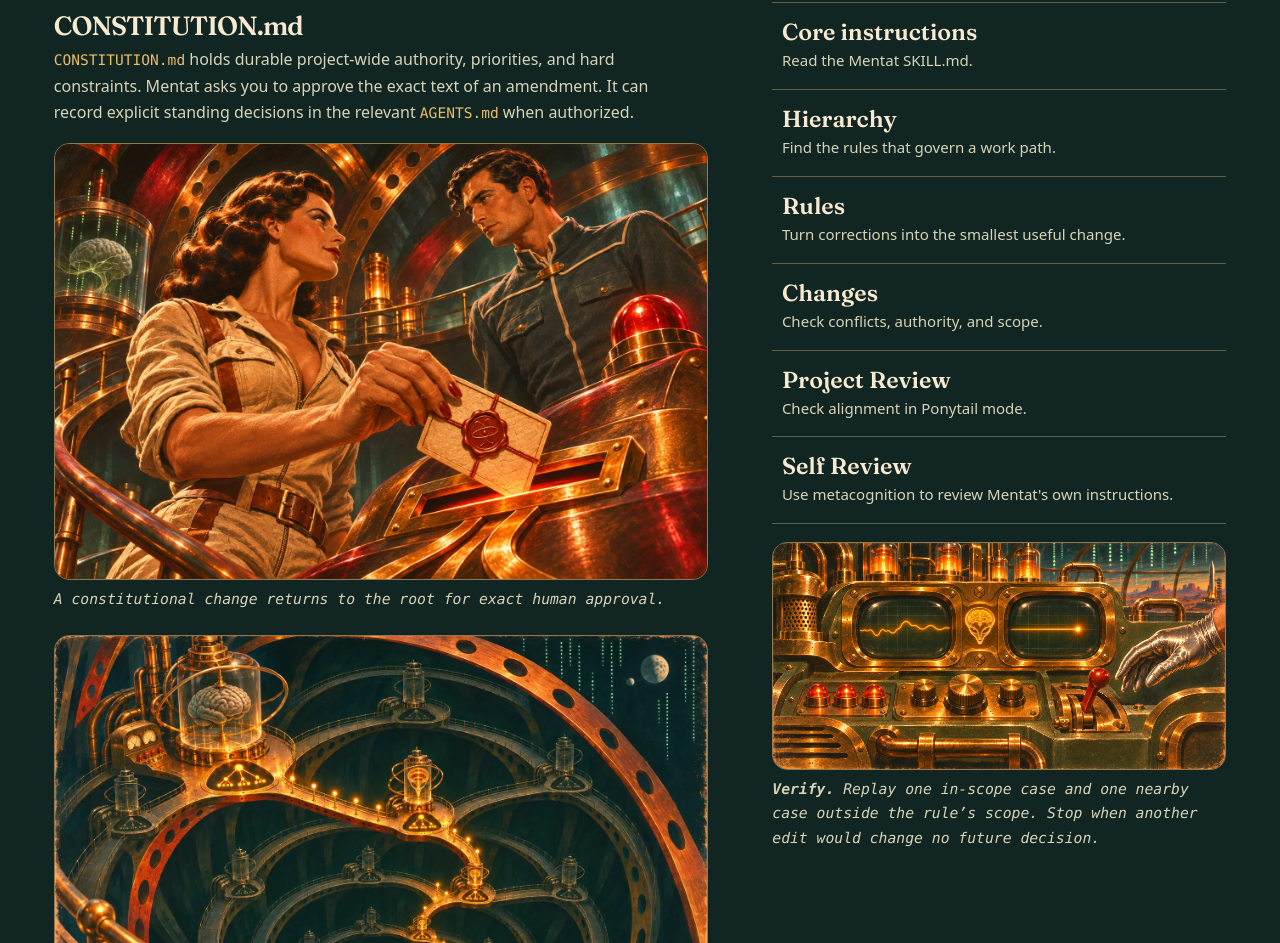
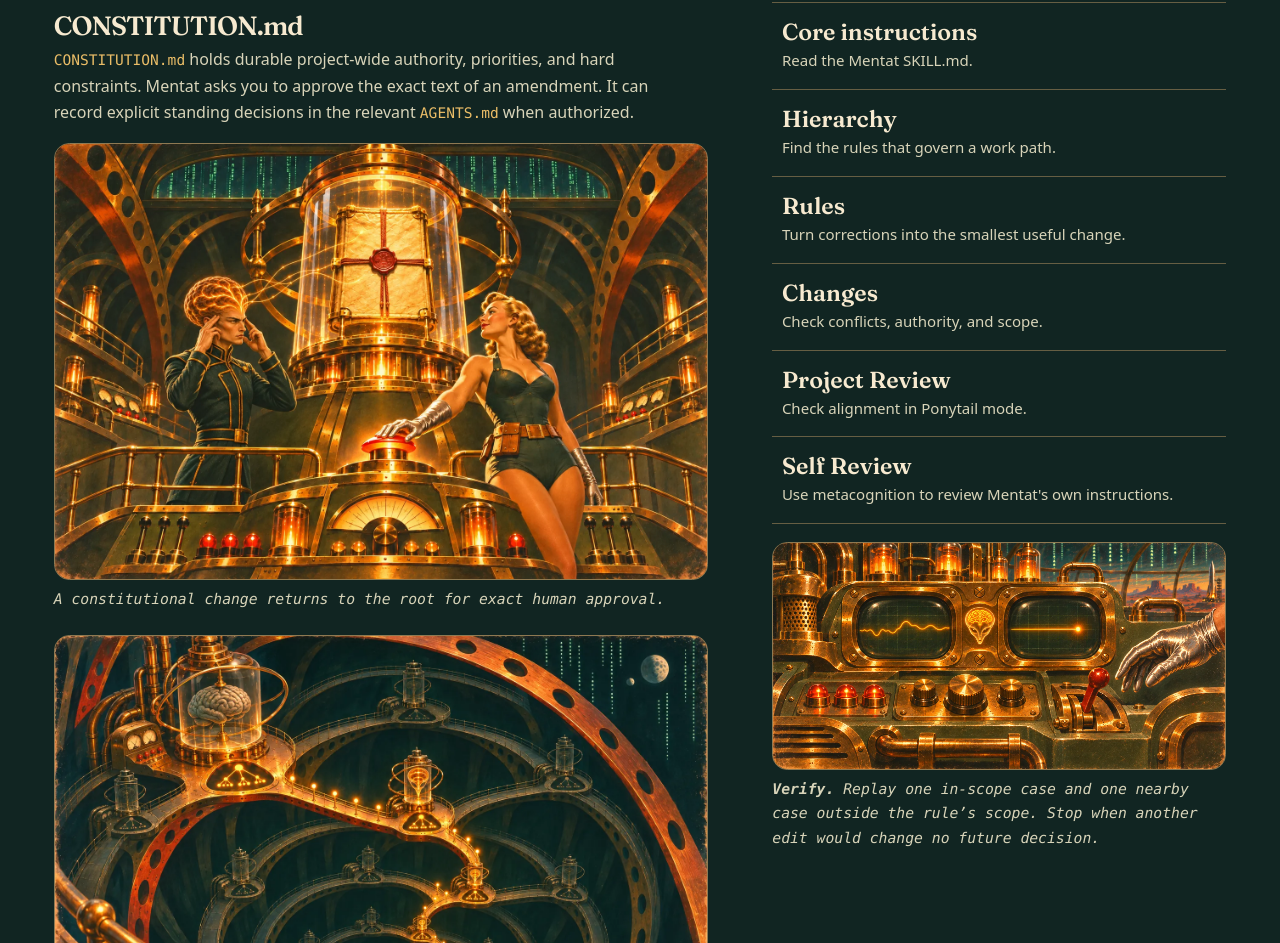
Before and after one commit to Insighttful/mentat, a plain HTML site: page docs/index.html in a window 1280 px wide. Shown: the part 2469-3412 px from the top of the page. Drawn offline with Linux system fonts and the light colour scheme.

Commit message:
Update Constitution artwork with Mentat

```diff
--- a/docs/index.html
+++ b/docs/index.html
@@ -209,8 +209,8 @@
               <h3>CONSTITUTION.md</h3>
               <p><code>CONSTITUTION.md</code> holds durable project-wide authority, priorities, and hard constraints. Mentat asks you to approve the exact text of an amendment. It can record explicit standing decisions in the relevant <code>AGENTS.md</code> when authorized.</p>
               <figure class="manual-plate">
-                <img src="assets/human-approval.webp" width="1536" height="1024" loading="lazy" decoding="async"
-                     alt="Seen from below the reader, a brunette analyst holds a sealed card above the red-lit gate and meets an engineer’s gaze.">
+                <img src="assets/constitution-mentat.webp" width="1536" height="1024" loading="lazy" decoding="async"
+                     alt="The glowing-brained Mentat studies a sealed Constitution folio while a woman holds the red human-approval control.">
                 <figcaption>A constitutional change returns to the root for exact human approval.</figcaption>
               </figure>
             </article>
```
Also changed, not shown: docs/assets/constitution-mentat.webp (added).
